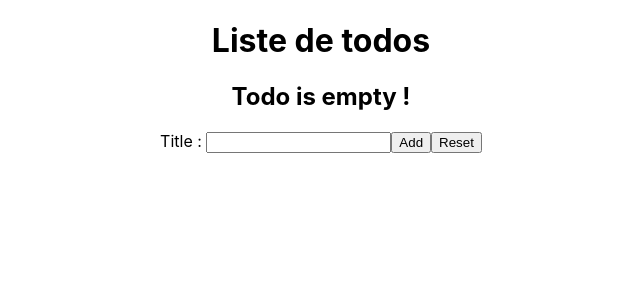
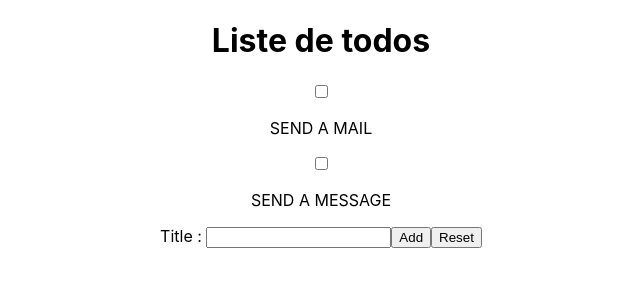
Before and after one commit to AmauryGranvillain/TodoApplication, a React (Create React App) app: page / in a window 1280 px wide. Shown: the top 300 px of the page, without its empty margins (319-959 px from the left). Built offline with nearby package versions, Linux system fonts and the light colour scheme.

Commit message:
API Context rajouté

```diff
--- a/src/TodoContainer.js
+++ b/src/TodoContainer.js
@@ -1,30 +1,42 @@
 import React, { Component } from 'react';
 import TodoList from './TodoList';
-import TodoForm from './TodoForm'
+import TodoForm from './TodoForm';
+import {TodoContext, todoList} from './TodoContext';
 
 class TodoContainer extends React.Component{
     constructor(props){
         super(props);
-        this.state = {listTodo: []}
+
+        this.state = {
+            todoList: todoList,
+            addTodo : this.addTodo,
+            resetTodo : this.resetTodo
+        }
 
         this.addTodo = this.addTodo.bind(this);
         this.resetTodo = this.resetTodo.bind(this);
     }
 
-    addTodo(title){
-        this.setState({listTodo: [...this.state.listTodo, {title: title, isDone: false}]})
+    addTodo(title, event){
+        this.setState((prevState) => ({
+            todoList: [...prevState.todos, {title: title, isDone: false}]
+        }));
+        event.preventDefault();
     }
 
-    resetTodo(){
-        this.setState({listTodo : []})
+    resetTodo(event){
+         this.setState({todoList : []});
+         event.preventDefault();
     }
 
     render() {
         return (
-          <div className="container-todo">
-            <TodoList listTodo={this.state.listTodo} />
-            <TodoForm addTodo={this.addTodo}/>
-          </div>
+            <div className="container-todo">
+                <TodoContext.Provider value={this.state}>
+                    <TodoList></TodoList>
+                    <TodoForm></TodoForm>
+                </TodoContext.Provider>
+            </div>
         );
       }
 }
--- /dev/null
+++ b/src/TodoContext.js
@@ -0,0 +1,16 @@
+import React from 'react';
+
+export const todoList = [{
+    title: 'Send a mail',
+    isDone: false
+},
+{
+    title: 'Send a message',
+    isDone: false
+}];
+
+export const TodoContext =  React.createContext({
+    todoList,
+    addTodo: (title,event) => {},
+    resetTodo: (event) => {}
+})
--- a/src/TodoForm.js
+++ b/src/TodoForm.js
@@ -1,4 +1,5 @@
 import React, { Component } from 'react';
+import {TodoContext} from './TodoContext'
 
 class TodoForm extends React.Component{
     constructor(props){
@@ -7,29 +8,38 @@ class TodoForm extends React.Component{
         this.addTodo = props.addTodo;
 
         this.handleChangeTitle = this.handleChangeTitle.bind(this);
-        this.handleSubmit = this.handleSubmit.bind(this);
+        // this.handleSubmit = this.handleSubmit.bind(this);
     }
 
     handleChangeTitle(event){
         this.setState({title: event.target.value});
     }
-    handleSubmit(event){
+    /*handleSubmit(event){
         this.addTodo(this.state.title);
         event.preventDefault();
     }
     resetSubmit(event){
-        this.removeTodo();
         event.preventDefault();
-    }
+    }*/
+
     render(){
         return(
-            <form>
-                <label>
-                    Title : <input type="text" value={this.state.title} onChange={this.handleChangeTitle}/>
-                </label>
-                <input type="submit" value="Add" onClick={this.handleSubmit}/>
-                <input type="submit" value="Reset" onClick={this.resetSubmit}/>
-            </form>
+            <TodoContext.Consumer>
+             {
+                 ({addTodo, resetTodo}) => {
+                     return(
+                        <form>
+                            <label>
+                                Title : <input type="text" value={this.state.title} onChange={this.handleChangeTitle}/>
+                            </label>
+                            <input type="submit" value="Add" onClick={(e) => addTodo(this.state.title, e)}/>
+                            <input type="submit" value="Reset" onClick={(e) => resetTodo(e)}/>
+                        </form>
+                     )
+                 }
+
+             }
+            </TodoContext.Consumer>
         );
     }
 }
--- a/src/TodoList.js
+++ b/src/TodoList.js
@@ -1,25 +1,26 @@
 import React, { Component } from 'react';
-import todosJson from './mocks/todos.json'
-import TodoItem from './TodoItem'
+import todosJson from './mocks/todos.json';
+import TodoItem from './TodoItem';
+import {TodoContext} from './TodoContext'
 
 class TodoList extends React.Component{
     constructor(props){
         super(props);
     }
     render(){
-        const listTodos = this.props.listTodo.map((todo) => {
-            return <TodoItem key={todo.title} title={todo.title} onChange={todo.isDone}/>
-        });
-        if(listTodos.length == 0){
-            return(
-                <div><h2>Todo is empty !</h2></div>
-            );
-        } else {
-            return(
-                <div>{listTodos}</div>
-            );
-        }
-
+        return(
+            <TodoContext.Consumer>
+            {
+                ({todoList}) => {
+                    return(
+                        <div>
+                            {todoList.map((todo) => <TodoItem key={todo.title} title={todo.title} onChange={todo.isDone}></TodoItem>)}
+                        </div>
+                    )
+                }
+            }
+            </TodoContext.Consumer>
+        );
     }
 }
 
```
